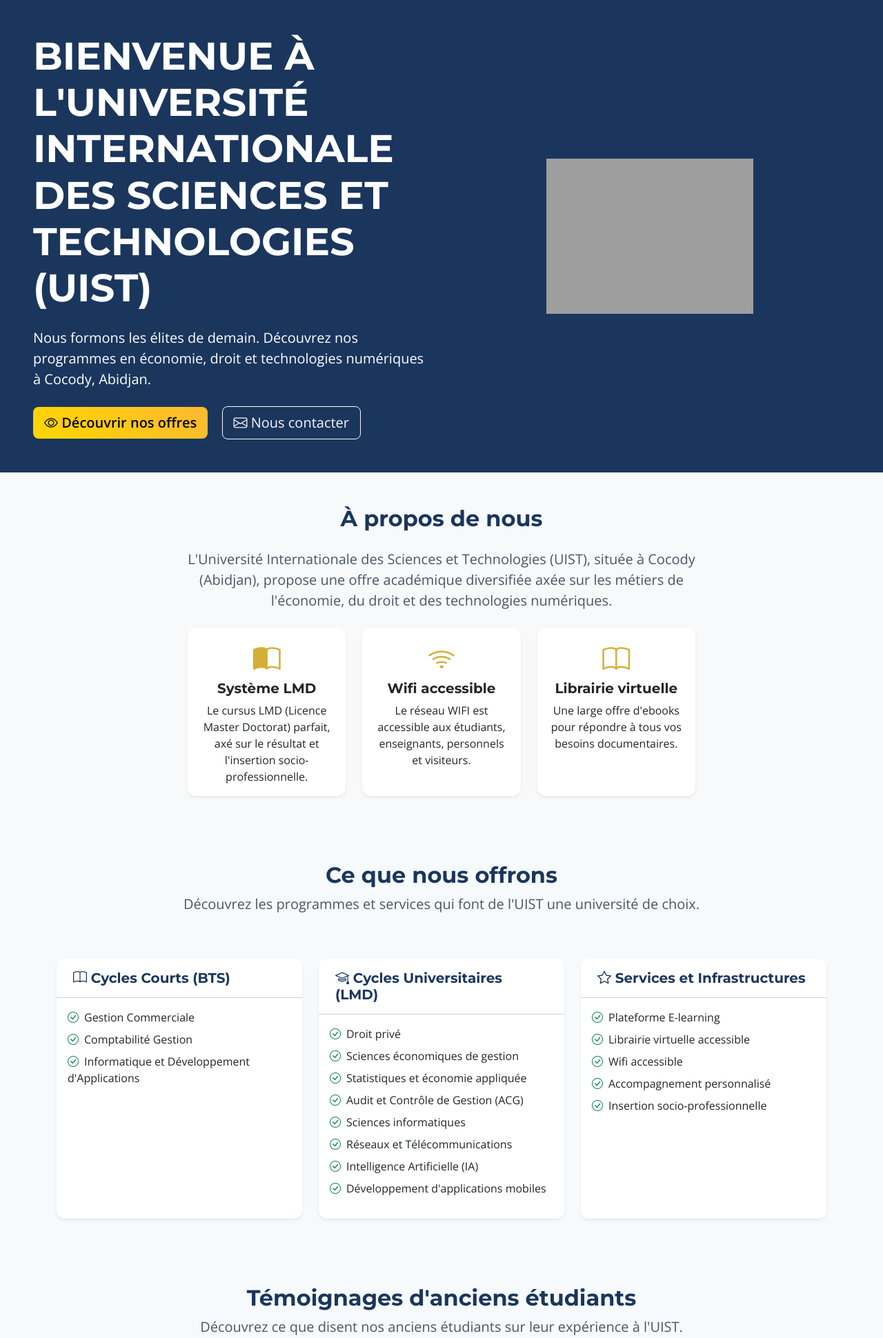
After one commit to elkast/UIST-2ITS, a Flask app: template templates/landing.html in a window 1280 px wide. The commit adds this page. Shown: the top 1940 px of the page at 69% size. Run offline with Flask 3, Linux system fonts and the light colour scheme; the template is opened without the code that fills it, so the values that code supplies are empty; some libraries are stand-ins or nearby versions; grey boxes are pictures that could not be loaded.

Commit message:
mise a jour

```diff
--- a/app.py
+++ b/app.py
@@ -43,8 +43,8 @@ def create_app(config_name=None):
     # Route d'accueil
     @app.route('/')
     def index():
-        """Page d'accueil - Redirection vers login"""
-        return redirect(url_for('auth.login'))
+        """Page d'accueil - Landing page promotionnelle"""
+        return render_template('landing.html')
 
     return app
 
--- a/static/css/style.css
+++ b/static/css/style.css
@@ -372,6 +372,31 @@ h1, h2, h3, h4, h5, h6 {
 }
 
 /* ============================================================================
+   EFFETS DE SURVOL MODERNES
+   ============================================================================ */
+.hover-effect {
+    transition: all 0.3s ease;
+}
+
+.hover-effect:hover {
+    transform: translateY(-10px);
+    box-shadow: 0 1rem 3rem rgba(0,0,0,.175)!important;
+}
+
+.btn-gold {
+    background: linear-gradient(45deg, #FFD700, #FDB931);
+    border: none;
+    color: #000;
+    transition: all 0.3s ease;
+}
+
+.btn-gold:hover {
+    background: linear-gradient(45deg, #FDB931, #FFD700);
+    transform: translateY(-2px);
+    box-shadow: 0 0.5rem 1rem rgba(0,0,0,.15);
+}
+
+/* ============================================================================
    LAZY LOADING - PAGE LOADER
    ============================================================================ */
 .page-loader {
--- a/templates/base.html
+++ b/templates/base.html
@@ -85,7 +85,7 @@
     <!-- Footer -->
     <footer class="footer mt-5 py-3 bg-light">
         <div class="container text-center text-muted">
-            <p class="mb-0">&copy; 2025 UIST - Université Internationale des Sciences et Technologie</p>
+            <p class="mb-0">&copy; 2026 UIST - Université Internationale des Sciences et Technologie</p>
             <small>UIST-2ITS v1.0 - Système de Gestion Académique</small>
         </div>
     </footer>
--- /dev/null
+++ b/templates/landing.html
@@ -0,0 +1,177 @@
+{% extends "base.html" %}
+
+{% block title %}Accueil - UIST{% endblock %}
+
+{% block extra_css %}
+<!-- AOS CSS -->
+<link href="https://unpkg.com/aos@2.3.1/dist/aos.css" rel="stylesheet">
+{% endblock %}
+
+
+
+{% block content %}
+<!-- Hero Section -->
+<section class="hero-section bg-primary-uist text-white py-5" data-aos="fade-in">
+    <nav>
+
+    </nav>
+
+    <div class="container-fluid px-5">
+        <div class="row align-items-center">
+            <div class="col-lg-6" data-aos="fade-right">
+                <h1 class="display-4 fw-bold mb-4" style="color:white;">BIENVENUE À<br>L'UNIVERSITÉ INTERNATIONALE DES SCIENCES ET TECHNOLOGIES (UIST)</h1>
+                <p class="lead mb-4">
+                    Nous formons les élites de demain. Découvrez nos programmes en économie, droit et technologies numériques à Cocody, Abidjan.
+                </p>
+                <a href="#offres" class="btn btn-gold btn-lg me-3">
+                    <i class="bi bi-eye"></i> Découvrir nos offres
+                </a>
+                <a href="#contact" class="btn btn-outline-light btn-lg">
+                    <i class="bi bi-envelope"></i> Nous contacter
+                </a>
+            </div>
+            <div class="col-lg-6 text-center" data-aos="fade-left">
+                <img src="{{ url_for('static', filename='images/logo2.png') }}" alt="UIST Logo" class="img-fluid" style="max-width: 300px;">
+            </div>
+        </div>
+    </div>
+</section>
+
+<!-- About Section -->
+<section class="py-5 bg-light">
+    <div class="container">
+        <div class="row">
+            <div class="col-lg-8 mx-auto text-center">
+                <h2 class="mb-4 text-primary-uist">À propos de nous</h2>
+                <p class="lead mb-4">
+                    L'Université Internationale des Sciences et Technologies (UIST), située à Cocody (Abidjan), propose une offre académique diversifiée axée sur les métiers de l'économie, du droit et des technologies numériques.
+                </p>
+                <div class="row g-4">
+                    <div class="col-md-4">
+                        <div class="card h-100 border-0 shadow-sm">
+                            <div class="card-body text-center">
+                                <i class="bi bi-book-half text-gold fs-1 mb-3"></i>
+                                <h5 class="card-title">Système LMD</h5>
+                                <p class="card-text">Le cursus LMD (Licence Master Doctorat) parfait, axé sur le résultat et l'insertion socio-professionnelle.</p>
+                            </div>
+                        </div>
+                    </div>
+                    <div class="col-md-4">
+                        <div class="card h-100 border-0 shadow-sm">
+                            <div class="card-body text-center">
+                                <i class="bi bi-wifi text-gold fs-1 mb-3"></i>
+                                <h5 class="card-title">Wifi accessible</h5>
+                                <p class="card-text">Le réseau WIFI est accessible aux étudiants, enseignants, personnels et visiteurs.</p>
+                            </div>
+                        </div>
+                    </div>
+                    <div class="col-md-4">
+                        <div class="card h-100 border-0 shadow-sm">
+                            <div class="card-body text-center">
+                                <i class="bi bi-book text-gold fs-1 mb-3"></i>
+                                <h5 class="card-title">Librairie virtuelle</h5>
+                                <p class="card-text">Une large offre d'ebooks pour répondre à tous vos besoins documentaires.</p>
+                            </div>
+                        </div>
+                    </div>
+                </div>
+            </div>
+        </div>
+    </div>
+</section>
+
+<!-- Offres Section -->
+<section id="offres" class="py-5">
+    <div class="container">
+        <div class="row">
+            <div class="col-12 text-center mb-5">
+                <h2 class="text-primary-uist">Ce que nous offrons</h2>
+                <p class="lead">Découvrez les programmes et services qui font de l'UIST une université de choix.</p>
+            </div>
+        </div>
+        {% from 'macros/cards.html' import service_card %}
+        <div class="row g-4">
+            {{ service_card('bi-book', 'Cycles Courts (BTS)', ['Gestion Commerciale', 'Comptabilité Gestion', 'Informatique et Développement d\'Applications']) }}
+            {{ service_card('bi-mortarboard', 'Cycles Universitaires (LMD)', ['Droit privé', 'Sciences économiques de gestion', 'Statistiques et économie appliquée', 'Audit et Contrôle de Gestion (ACG)', 'Sciences informatiques', 'Réseaux et Télécommunications', 'Intelligence Artificielle (IA)', 'Développement d\'applications mobiles']) }}
+            {{ service_card('bi-star', 'Services et Infrastructures', ['Plateforme E-learning', 'Librairie virtuelle accessible', 'Wifi accessible', 'Accompagnement personnalisé', 'Insertion socio-professionnelle']) }}
+        </div>
+    </div>
+</section>
+
+<!-- Testimonials Section -->
+<section class="py-5">
+    <div class="container">
+        <div class="row">
+            <div class="col-12 text-center mb-5" data-aos="fade-up">
+                <h2 class="text-primary-uist">Témoignages d'anciens étudiants</h2>
+                <p class="lead">Découvrez ce que disent nos anciens étudiants sur leur expérience à l'UIST.</p>
+            </div>
+        </div>
+        {% from 'macros/cards.html' import testimonial_card %}
+        <div class="row g-4">
+            {{ testimonial_card('Jean K.', 'Ingénieur chez Orange CI', '"L\'UIST m\'a donné les compétences techniques et le réseau nécessaires pour réussir dans le monde professionnel."', 'https://via.placeholder.com/80x80?text=JK') }}
+            {{ testimonial_card('Marie T.', 'Développeuse Full-Stack', '"Les projets pratiques et l\'accompagnement personnalisé m\'ont permis de me démarquer sur le marché du travail."', 'https://via.placeholder.com/80x80?text=MT') }}
+            {{ testimonial_card('Ahmed D.', 'Consultant en Management', '"Une université moderne avec des enseignants passionnés qui préparent vraiment aux défis du monde réel."', 'https://via.placeholder.com/80x80?text=AD') }}
+        </div>
+    </div>
+</section>
+
+<!-- Contact Section -->
+<section id="contact" class="py-5 bg-light">
+    <div class="container">
+        <div class="row">
+            <div class="col-lg-8 mx-auto text-center">
+                <h2 class="mb-4 text-primary-uist" data-aos="fade-up">Contactez-nous</h2>
+                <p class="lead mb-4" data-aos="fade-up" data-aos-delay="100">
+                    Prêt à rejoindre notre communauté ? N'hésitez pas à nous contacter pour plus d'informations.
+                </p>
+                <div class="row g-4">
+                    <div class="col-md-4" data-aos="fade-up" data-aos-delay="200">
+                        <div class="card border-0 shadow-sm">
+                            <div class="card-body text-center">
+                                <i class="bi bi-telephone text-gold fs-1 mb-3"></i>
+                                <h5>Téléphone</h5>
+                                <p>+225 XX XX XX XX XX</p>
+                            </div>
+                        </div>
+                    </div>
+                    <div class="col-md-4" data-aos="fade-up" data-aos-delay="300">
+                        <div class="card border-0 shadow-sm">
+                            <div class="card-body text-center">
+                                <i class="bi bi-envelope text-gold fs-1 mb-3"></i>
+                                <h5>Email</h5>
+                                <p>info@uist.edu.ci</p>
+                            </div>
+                        </div>
+                    </div>
+                    <div class="col-md-4" data-aos="fade-up" data-aos-delay="400">
+                        <div class="card border-0 shadow-sm">
+                            <div class="card-body text-center">
+                                <i class="bi bi-geo-alt text-gold fs-1 mb-3"></i>
+                                <h5>Adresse</h5>
+                                <p>Abidjan, Côte d'Ivoire</p>
+                            </div>
+                        </div>
+                    </div>
+                </div>
+                <div class="mt-4" data-aos="fade-up" data-aos-delay="500">
+                    <a href="{{ url_for('auth.login') }}" class="btn btn-primary btn-lg">
+                        <i class="bi bi-box-arrow-in-right"></i> Se connecter
+                    </a>
+                </div>
+            </div>
+        </div>
+    </div>
+</section>
+{% endblock %}
+
+{% block extra_js %}
+<!-- AOS JS -->
+<script src="https://unpkg.com/aos@2.3.1/dist/aos.js"></script>
+<script>
+    AOS.init({
+        duration: 800,
+        once: true
+    });
+</script>
+{% endblock %}
--- /dev/null
+++ b/templates/macros/cards.html
@@ -0,0 +1,30 @@
+{% macro service_card(icon, title, items) %}
+<div class="col-lg-4" data-aos="fade-up" >
+    <div class="card h-100 border-0 shadow-sm hover-effect">
+        <div class="card-header bg-white text-primary-uist">
+            <h5 class="mb-0"><i class="{{ icon }}"></i> {{ title }}</h5>
+        </div>
+        <div class="card-body">
+            <ul class="list-unstyled">
+                {% for item in items %}
+                <li class="mb-2"><i class="bi bi-check-circle text-success me-2"></i>{{ item }}</li>
+                {% endfor %}
+            </ul>
+        </div>
+    </div>
+</div>
+{% endmacro %}
+
+{% macro testimonial_card(name, role, quote, image) %}
+<div class="col-md-4" data-aos="fade-up" data-aos-delay="100">
+    <div class="card border-0 shadow-sm h-100">
+        <div class="card-body text-center">
+            <img src="{{ image }}" alt="{{ name }}" class="rounded-circle mb-3" style="width: 80px; height: 80px; object-fit: cover;">
+            <blockquote class="blockquote">
+                <p class="mb-3">{{ quote }}</p>
+            </blockquote>
+            <footer class="blockquote-footer mb-0">{{ name }}, <cite title="Source Title">{{ role }}</cite></footer>
+        </div>
+    </div>
+</div>
+{% endmacro %}
--- a/templates/super_admin/dashboard.html
+++ b/templates/super_admin/dashboard.html
@@ -31,7 +31,7 @@
     <div class="row mb-4">
         <div class="col">
             <h1 class="display-5 fw-bold">
-                <i class="bi bi-shield-fill text-danger"></i> Super Administrateur
+                Super Administrateur
             </h1>
             <p class="text-muted">Gouvernance Système - Niveau 5</p>
         </div>
--- a/templates/super_admin/utilisateur_form.html
+++ b/templates/super_admin/utilisateur_form.html
@@ -21,7 +21,7 @@
         <div class="col-md-8">
             <div class="card">
                 <div class="card-header">
-                    <h4 class="mb-0"><i class="bi bi-person-plus"></i> Créer un Nouvel Utilisateur</h4>
+                    <h4 class="mb-0" style='color:white'><i class="bi bi-person-plus"></i> Créer un Nouvel Utilisateur</h4>
                 </div>
                 <div class="card-body">
                     <form method="POST">
```
Also changed, not shown: TODO.md (added, +10 -0 lines), templates/auth/login.html (+3 -5 lines).
